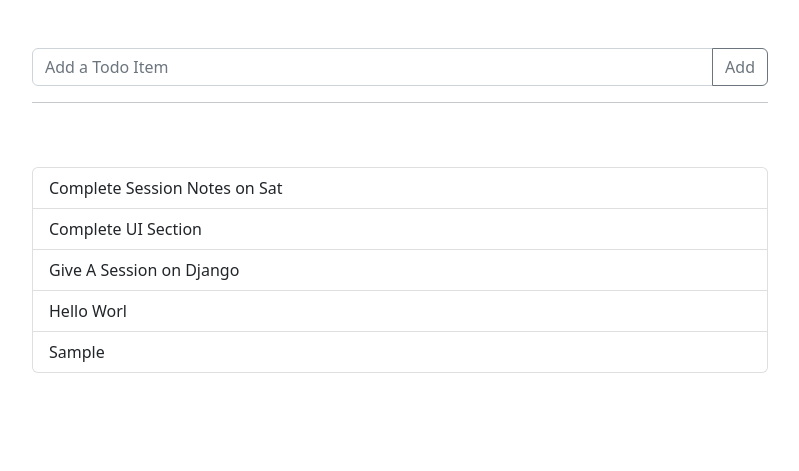
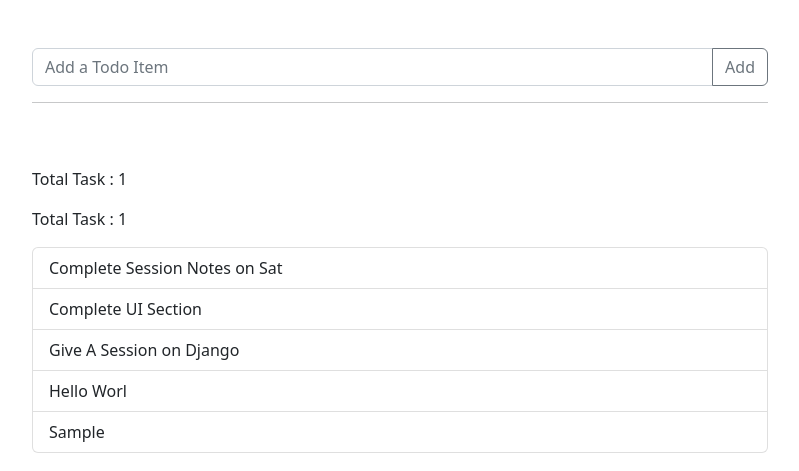
Before and after one commit to siddheshkand/sp-college-djangov2, a Django app: template todo/templates/todo.html in a window 1280 px wide. Shown: the part 56-527 px from the top of the page, without its empty margins (240-1039 px from the left). Run offline with Django 4.2, Linux system fonts and the light colour scheme; data comes from the database, SQL or seed files in the repository; the template is opened without the code that fills it: values that come from a table or form of the project are taken from there, most other values are stand-ins (such as "Sample title", 1, 10 or a date in 2020).

Commit message:
Simple Calculation

```diff
--- a/todo/templates/todo.html
+++ b/todo/templates/todo.html
@@ -73,6 +73,8 @@
       </form> -->
       </div>
       <div class="col-8 mt-5">
+        <p>Total Task : {{count}}</p>
+        <p>Total Task : {{count}}</p>
         <ul class="list-group">
           {% for t in todos %}
           <li class="list-group-item">{{t.task}}</li>
```
